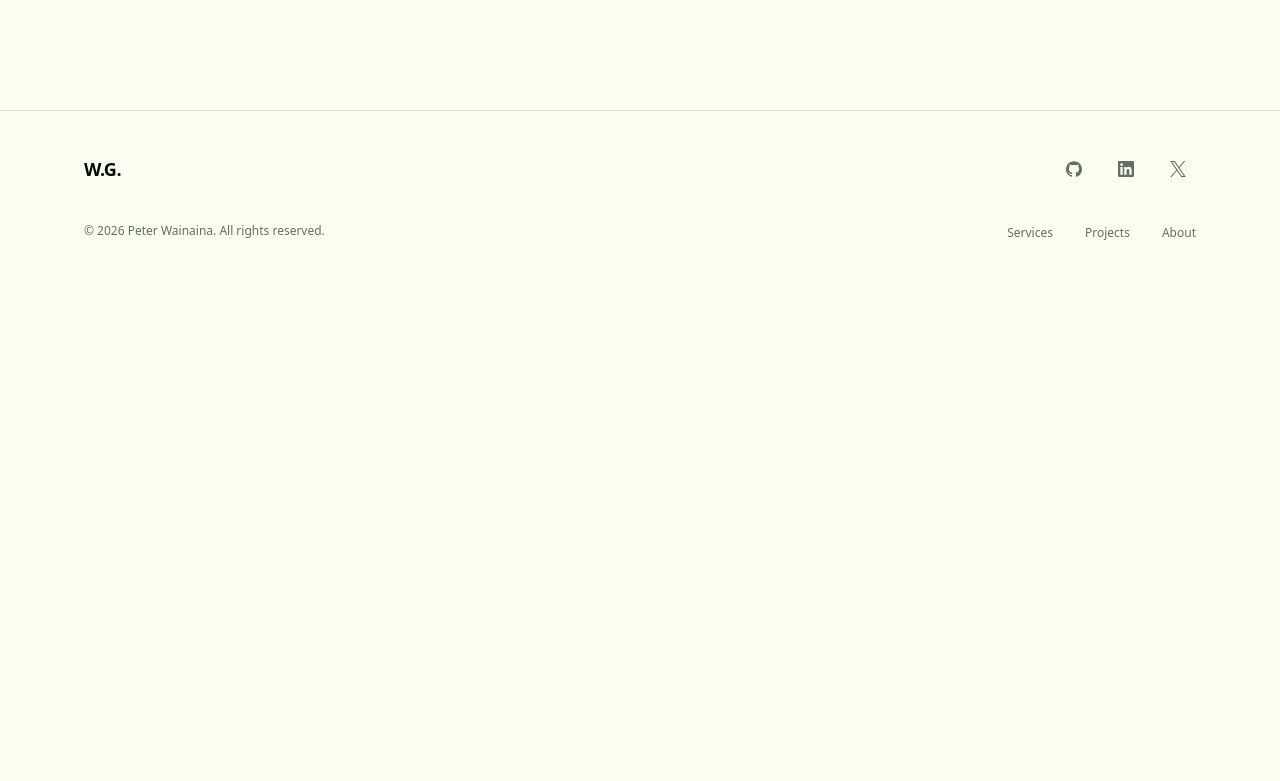
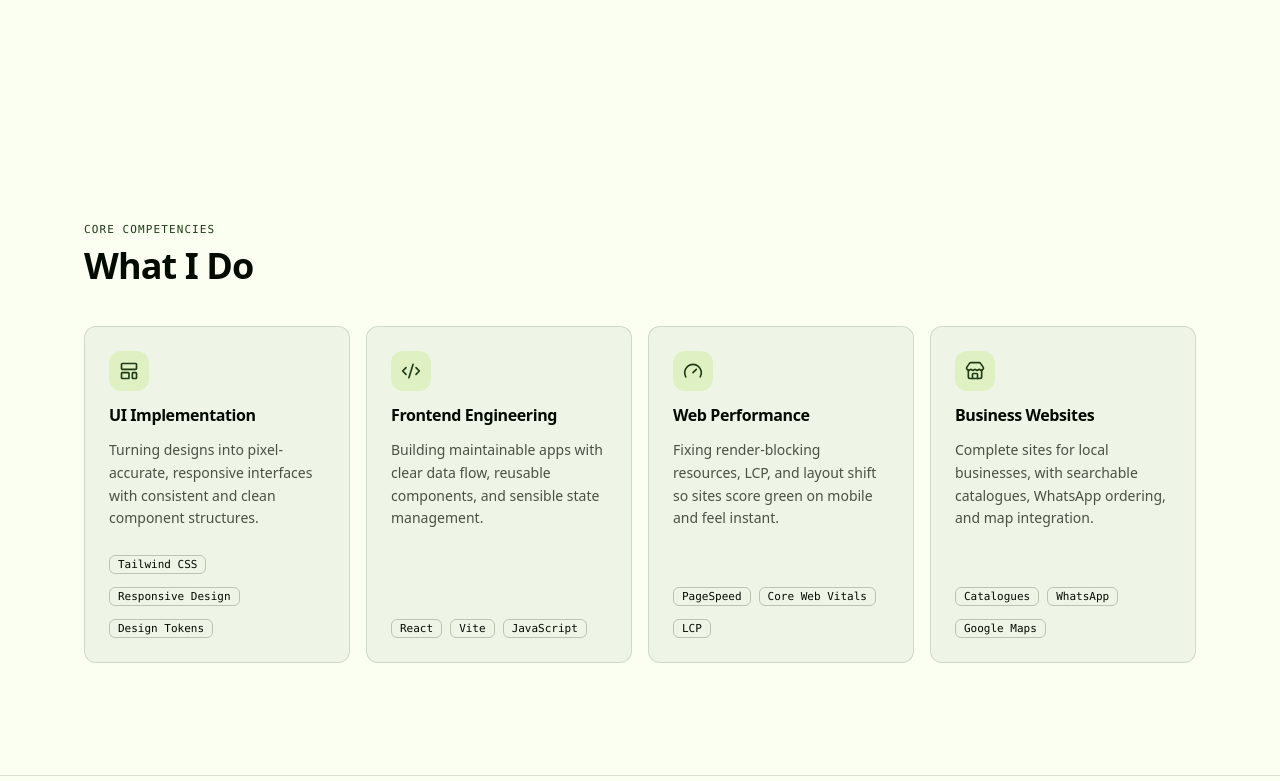
Before and after one commit to WainainaGathecha/visual-portfolio, a React (Vite) app: page / in a window 1280 px wide. Shown: the part 2219-3000 px from the top of the page. Before the commit the page ends 2502 px from the top, so only its background shows below. Built offline with nearby package versions, Linux system fonts and the light colour scheme.

Commit message:
feat: implement services sections

```diff
--- a/src/App.jsx
+++ b/src/App.jsx
@@ -3,6 +3,7 @@ import Footer from './components/Footer';
 import Hero from './sections/Hero';
 import About from './sections/About';
 import Projects from './sections/Projects';
+import Services from './sections/Services';
 
 export default function App() {
   return (
@@ -12,6 +13,7 @@ export default function App() {
         <Hero />
         <About />
         <Projects />
+        <Services />
 
       </main>
       <Footer/>
--- a/src/sections/Services.jsx
+++ b/src/sections/Services.jsx
@@ -0,0 +1,47 @@
+import { CodeXml, Gauge, LayoutTemplate, Store } from 'lucide-react';
+import data from '../data/portfolioData.json';
+import Card from '../components/Card';
+import Section from '../components/Section';
+import SectionHeader from '../components/SectionHeader';
+import Tag from '../components/Tag';
+
+// turn json icon names into components
+const ICONS = { layout: LayoutTemplate, code: CodeXml, gauge: Gauge, store: Store};
+
+const {services} = data;
+
+export default function Services() {
+    if (services.enabled === false ) return null;
+
+    return (
+    <Section id="services">
+      <SectionHeader eyebrow={services.eyebrow} title={services.title} />
+
+      <ul className="mt-10 grid gap-4 sm:grid-cols-2 lg:grid-cols-4">
+        {services.items.map((item) => {
+          const Icon = ICONS[item.icon];
+          return (
+            <li key={item.id} className="flex">
+              <Card interactive className="flex w-full flex-col gap-3">
+                <span className="grid size-10 place-items-center rounded-xl bg-brand-lime-accent/30 text-brand-forest dark:bg-brand-forest dark:text-brand-lime-accent">
+                  {Icon && <Icon className="size-5" aria-hidden="true" />}
+                </span>
+                <h3 className="text-base font-semibold">{item.title}</h3>
+                <p className="text-sm leading-relaxed text-brand-dark-bg/70 dark:text-brand-light-bg/70">
+                  {item.description}
+                </p>
+                <ul className="mt-auto flex flex-wrap gap-2 pt-2">
+                  {item.tags.map((tag) => (
+                    <li key={tag}>
+                      <Tag>{tag}</Tag>
+                    </li>
+                  ))}
+                </ul>
+              </Card>
+            </li>
+          );
+        })}
+      </ul>
+    </Section>
+  );
+}
```
